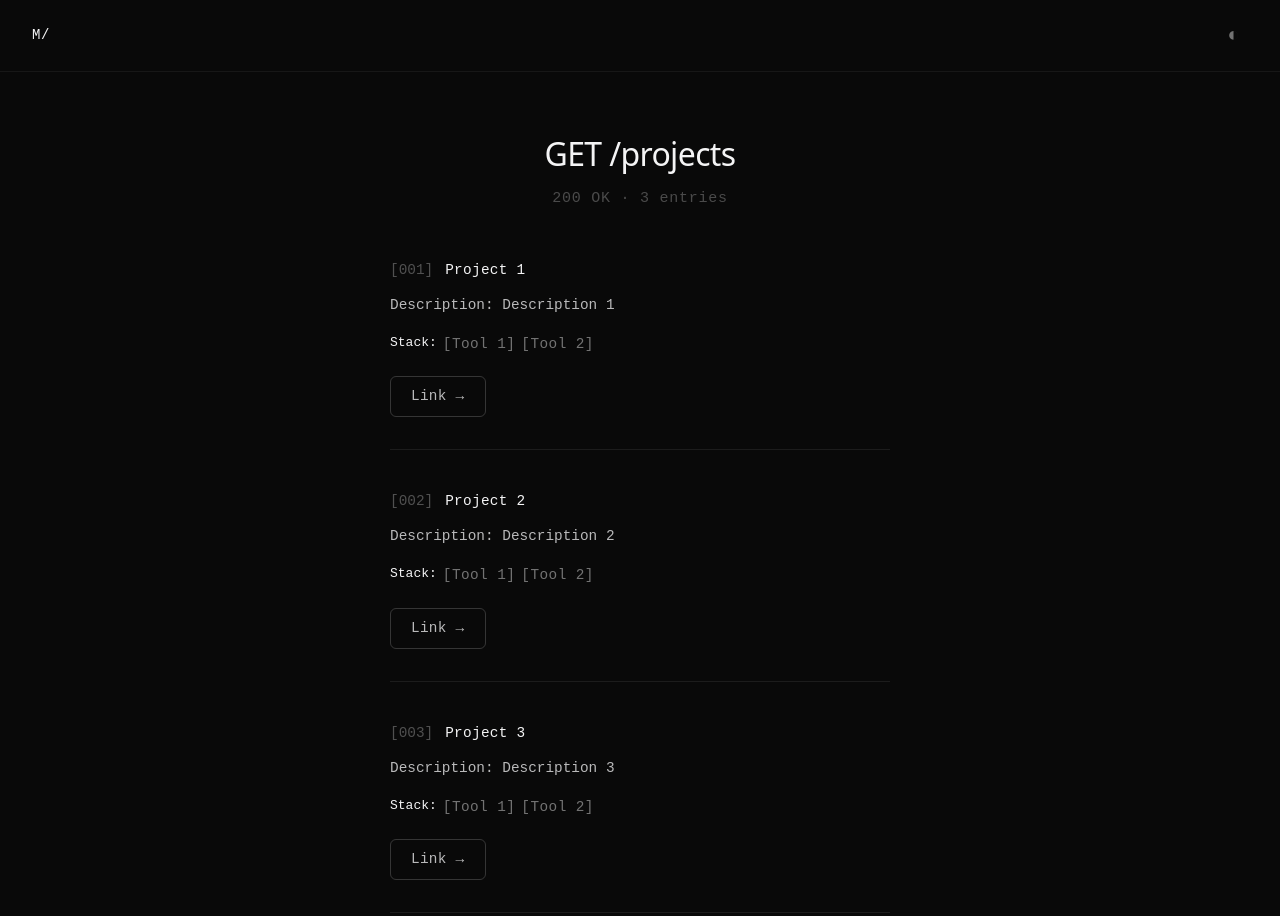
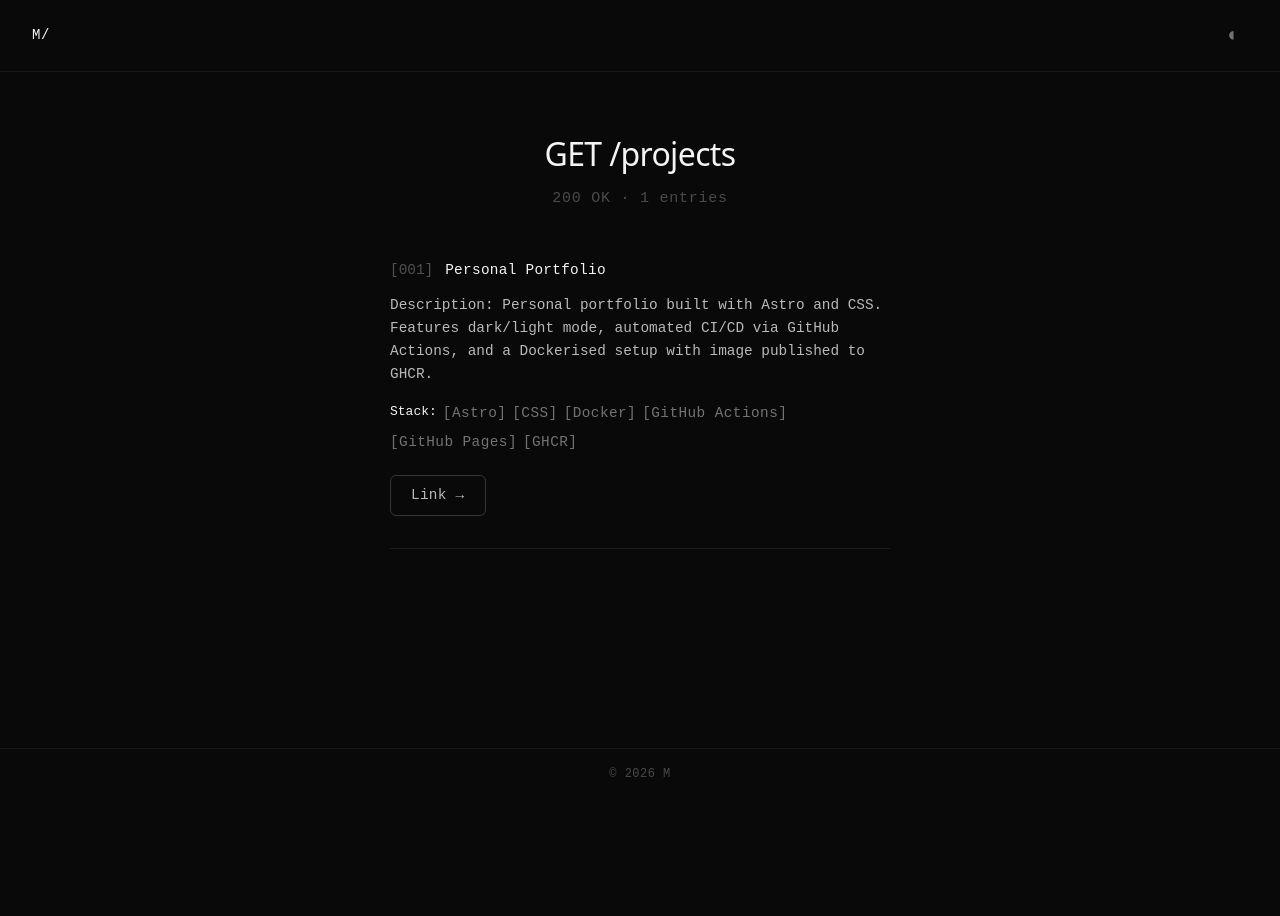
Before and after one commit to marorcas/marorcas.github.io, an Astro site: page /projects in a window 1280 px wide. Shown: the top 916 px of the page. After the commit the page ends 800 px from the top, so only its background shows below. Built offline with nearby package versions, Linux system fonts and the light colour scheme; Astro itself is replaced by a stand-in of ours.

Commit message:
adding portfolio into projects page

```diff
--- a/src/data/projects.js
+++ b/src/data/projects.js
@@ -1,23 +1,9 @@
 export const projects = [
   {
     id: "001",
-    title: "Project 1",
-    description: "Description 1",
-    stack: ["Tool 1", "Tool 2"],
-    link: "#",
-  },
-  {
-    id: "002",
-    title: "Project 2",
-    description: "Description 2",
-    stack: ["Tool 1", "Tool 2"],
-    link: "#",
-  },
-    {
-    id: "003",
-    title: "Project 3",
-    description: "Description 3",
-    stack: ["Tool 1", "Tool 2"],
-    link: "#",
+    title: "Personal Portfolio",
+    description: "Personal portfolio built with Astro and CSS. Features dark/light mode, automated CI/CD via GitHub Actions, and a Dockerised setup with image published to GHCR.",
+    stack: ["Astro", "CSS", "Docker", "GitHub Actions", "GitHub Pages", "GHCR"],
+    link: "https://github.com/marorcas/marorcas.github.io",
   }
 ];
```
Also changed, not shown: CHANGELOG.md.
